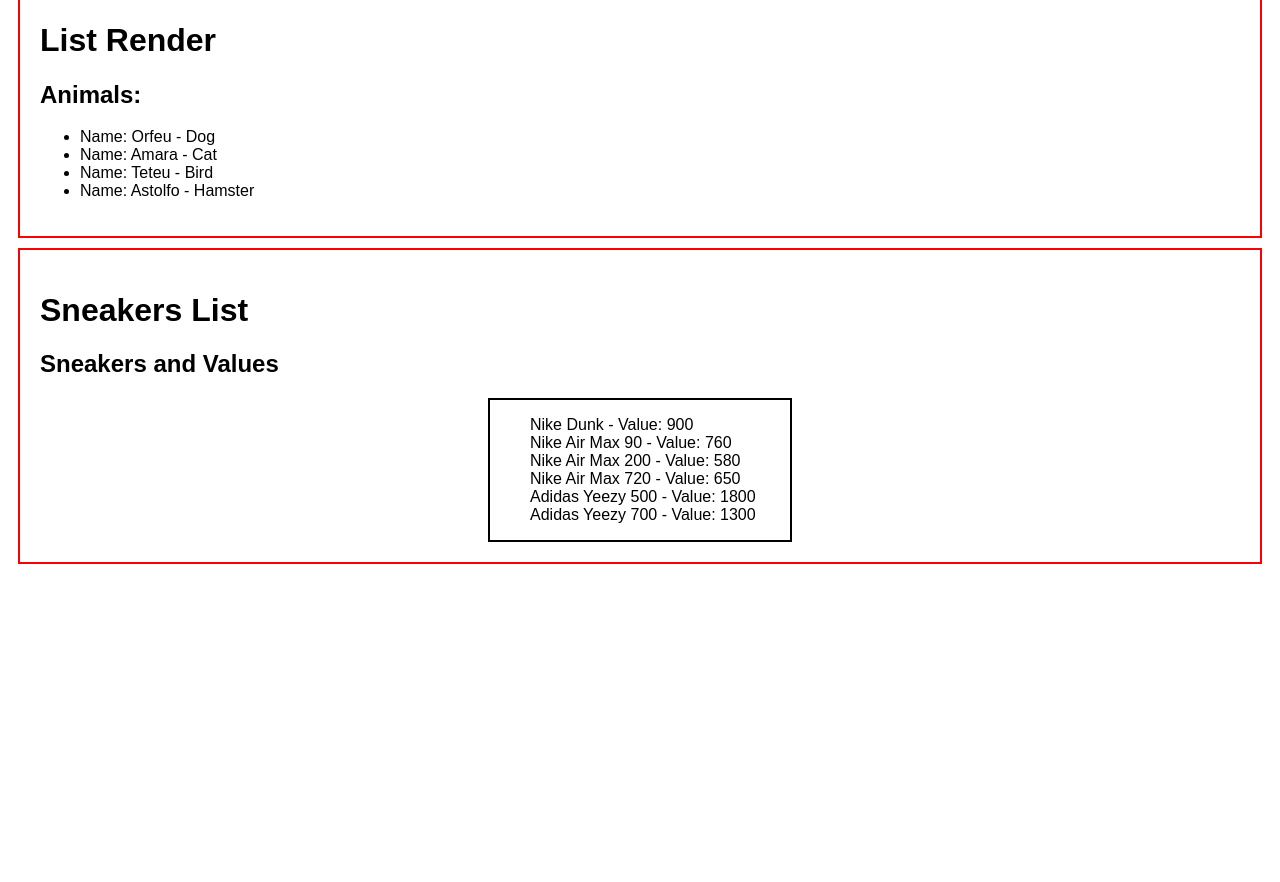
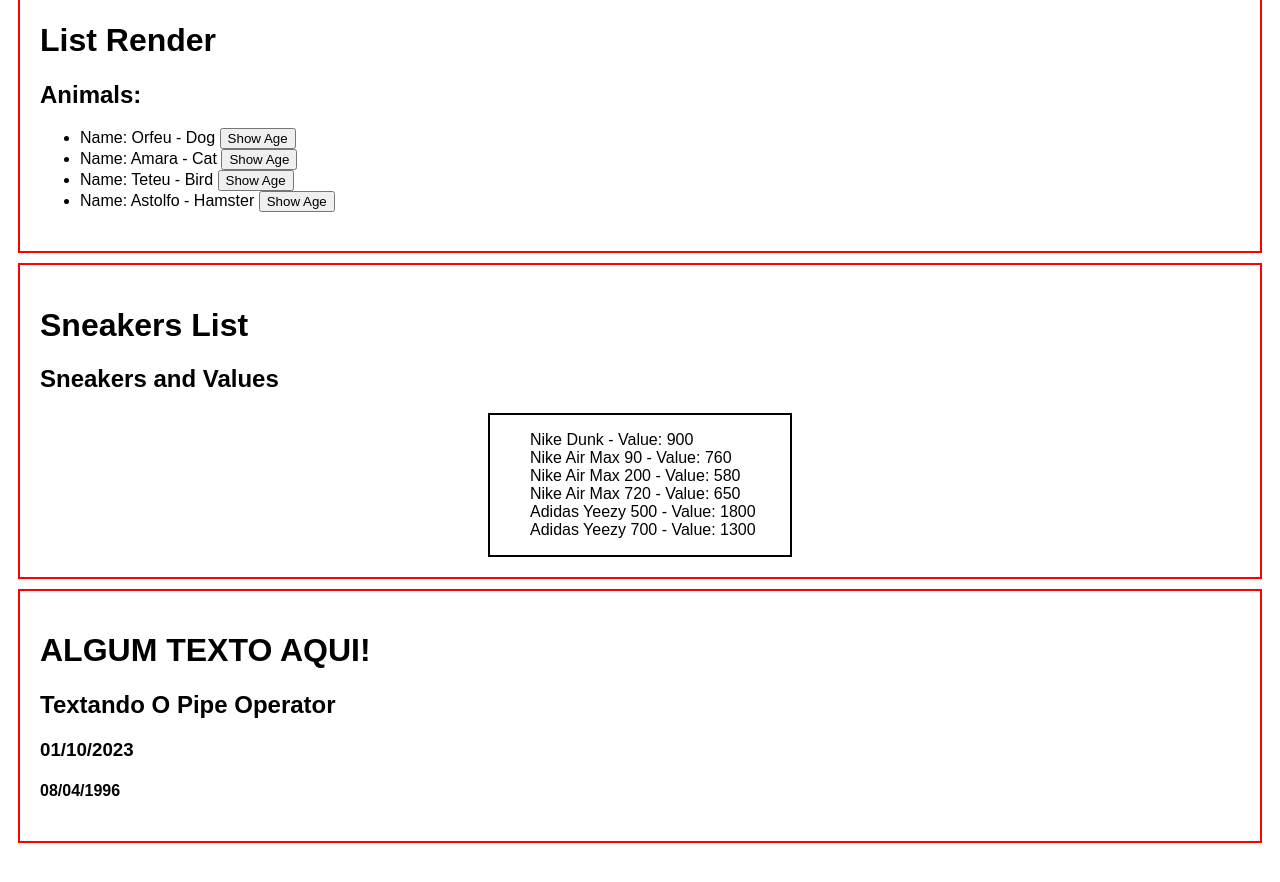
Before and after one commit to Loumartins/Estudos-Angular, an Angular app: page / in a window 1280 px wide. Shown: the part 1560-2442 px from the top of the page. Built offline with nearby package versions, Linux system fonts and the light colour scheme.

Commit message:
Utilizando Pipe Operators

```diff
--- /dev/null
+++ b/src/app/Animal.ts
@@ -0,0 +1,5 @@
+export interface Animal {
+  name: string;
+  type: string;
+  age: number;
+}
--- a/src/app/app.component.html
+++ b/src/app/app.component.html
@@ -7,3 +7,4 @@
 <app-emitter></app-emitter>
 <app-list-render></app-list-render>
 <app-list-sneakers></app-list-sneakers>
+<app-pipes></app-pipes>
--- a/src/app/app.module.ts
+++ b/src/app/app.module.ts
@@ -14,6 +14,7 @@
 import { ChangeNumber100Component } from './components/change-number100/change-number100.component';
 import { ListRenderComponent } from './components/list-render/list-render.component';
 import { ListSneakersComponent } from './components/list-sneakers/list-sneakers.component';
+import { PipesComponent } from './components/pipes/pipes.component';
 
 @NgModule({
   declarations: [
@@ -28,7 +29,8 @@
     ChangeNumberComponent,
     ChangeNumber100Component,
     ListRenderComponent,
-    ListSneakersComponent
+    ListSneakersComponent,
+    PipesComponent
   ],
   imports: [
     BrowserModule,
--- a/src/app/components/list-render/list-render.component.html
+++ b/src/app/components/list-render/list-render.component.html
@@ -3,7 +3,9 @@
   <h2>Animals:</h2>
   <ul>
     <li *ngFor="let animal of animals">
-      Name: {{animal.name}} - {{animal.type}}</li>
-
+      Name: {{animal.name}} - {{animal.type}}
+      <button (click)="showAge(animal)">Show Age</button>
+    </li>
+    <h3>{{animalDetails}}</h3>
   </ul>
 </div>
--- a/src/app/components/list-render/list-render.component.ts
+++ b/src/app/components/list-render/list-render.component.ts
@@ -1,15 +1,19 @@
 import { Component } from '@angular/core';
-
+import { Animal } from 'src/app/Animal';
 @Component({
   selector: 'app-list-render',
   templateUrl: './list-render.component.html',
   styleUrls: ['./list-render.component.css'],
 })
 export class ListRenderComponent {
-  animals = [
-    { name: 'Orfeu', type: 'Dog' },
-    { name: 'Amara', type: 'Cat' },
-    { name: 'Teteu', type: 'Bird' },
-    { name: 'Astolfo', type: 'Hamster' },
+  animals: Animal[] = [
+    { name: 'Orfeu', type: 'Dog', age: 5 },
+    { name: 'Amara', type: 'Cat', age: 10 },
+    { name: 'Teteu', type: 'Bird', age: 2 },
+    { name: 'Astolfo', type: 'Hamster', age: 1 },
   ];
+  animalDetails = '';
+  showAge(animal: Animal) {
+    this.animalDetails = `O pet ${animal.name} tem ${animal.age} ano(s)`;
+  }
 }
--- /dev/null
+++ b/src/app/components/pipes/pipes.component.html
@@ -0,0 +1,6 @@
+<div class="geral">
+  <h1>{{"Algum texto aqui!" | uppercase}}</h1>
+  <h2>{{someText | titlecase}}</h2>
+  <h3>{{today | date: 'MM/dd/yyyy'}}</h3>
+  <h4>{{birthday | date: '08/04/1996'}}</h4>
+</div>
--- /dev/null
+++ b/src/app/components/pipes/pipes.component.ts
@@ -0,0 +1,12 @@
+import { Component } from '@angular/core';
+
+@Component({
+  selector: 'app-pipes',
+  templateUrl: './pipes.component.html',
+  styleUrls: ['./pipes.component.css'],
+})
+export class PipesComponent {
+  someText = 'TEXTANDO O PIPE OPERATOR';
+  today = new Date();
+  birthday = Date();
+}
```
Also changed, not shown: src/app/components/pipes/pipes.component.css (added), 1 other file (tests, documents, lock files or other folders).
